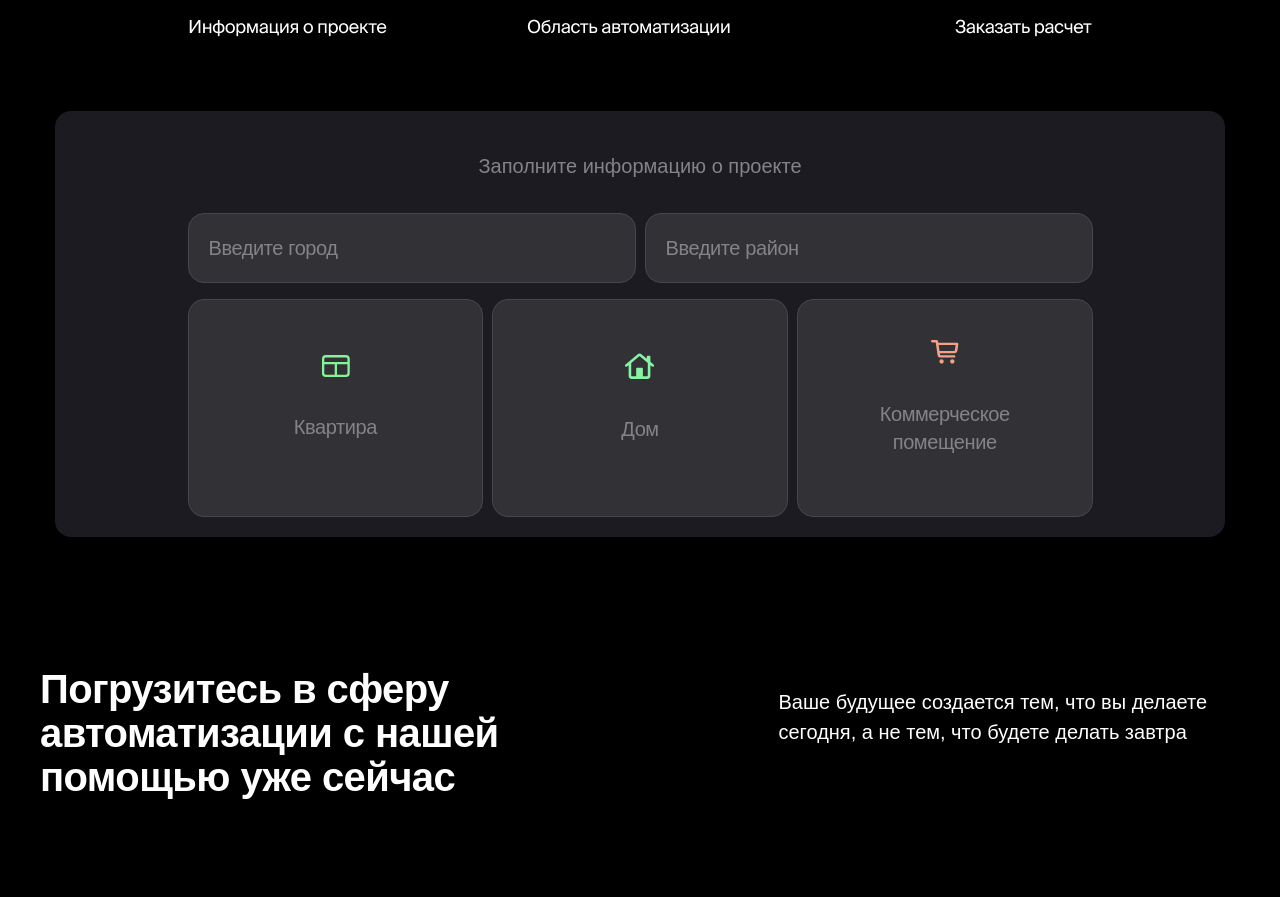
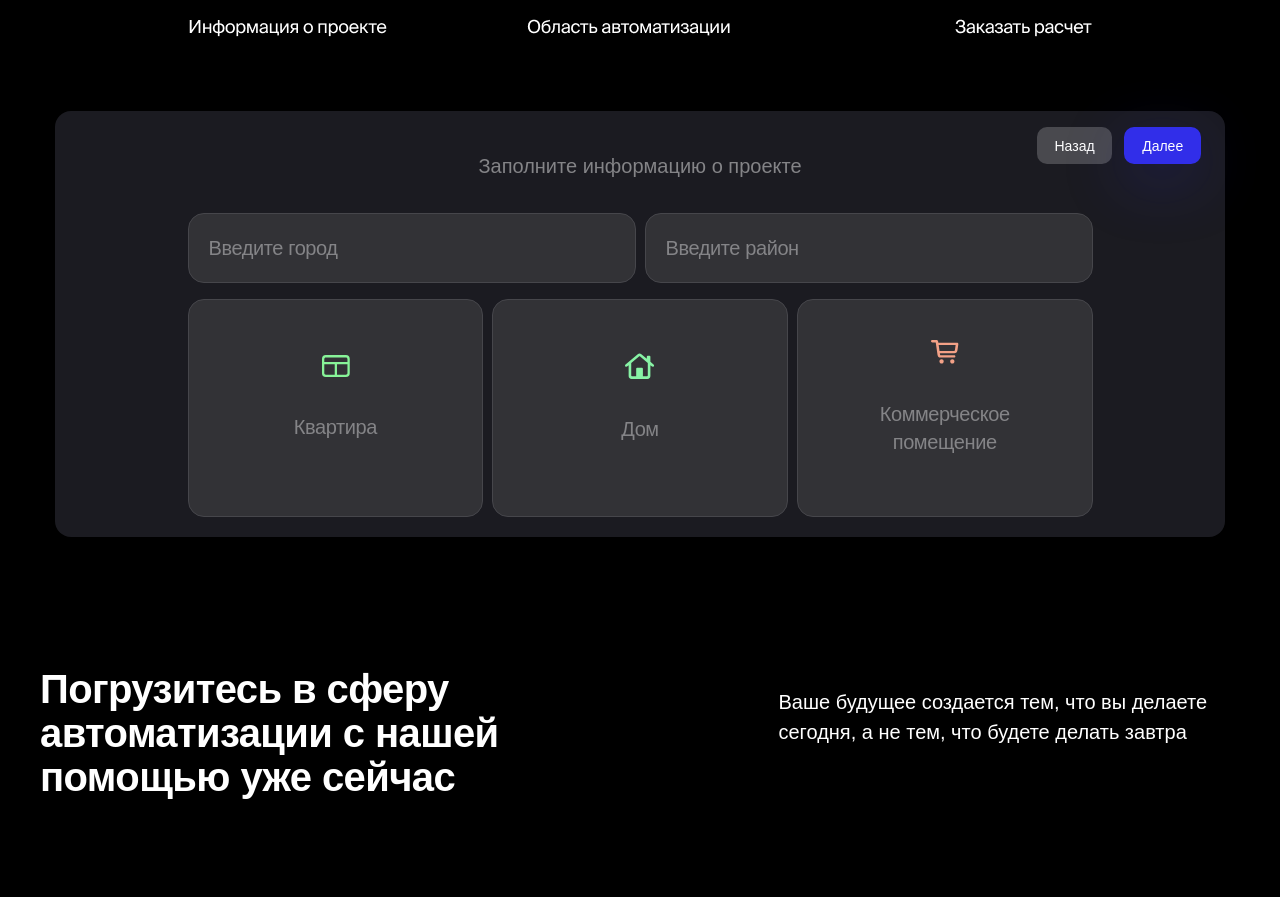
Before and after one commit to NikMakPak/revolution_landing-ord, a React (Vite) app: page / in a window 1280 px wide. Shown: the part 5069-5966 px from the top of the page. Built offline with nearby package versions, Linux system fonts and the light colour scheme.

Commit message:
feat: add btns

```diff
--- a/src/components/StepsForm/StepsForm.jsx
+++ b/src/components/StepsForm/StepsForm.jsx
@@ -30,7 +30,7 @@ export const StepsForm = ({ step, increment, subStep, decrement }) => {
         {() => (
           <Form className={styles.formBg}>
             <p>Заполните информацию о проекте</p>
-            <div style={{ maxWidth: "905px", margin: '0 auto' }}>
+            <div style={{ maxWidth: "905px", margin: "0 auto" }}>
               <div className={styles.flex} style={{ marginBottom: "16px" }}>
                 <div className={styles.Input}>
                   <Field type="text" name="city" placeholder="Введите город" />
@@ -99,12 +99,17 @@ export const StepsForm = ({ step, increment, subStep, decrement }) => {
                 </label>
               </div>
             </div>
+            <div className={styles.controls}>
+              <button className={styles.disBtn} onClick={decrement}>
+                Назад
+              </button>
+              <button className="btn" onClick={increment}>
+                Далее
+              </button>
+            </div>
           </Form>
         )}
       </Formik>
-
-      {/* <button onClick={decrement}>Назад</button>
-      <button onClick={increment}>Вперед</button> */}
     </>
   );
 };
--- a/src/components/StepsForm/StepsForm.module.scss
+++ b/src/components/StepsForm/StepsForm.module.scss
@@ -5,10 +5,35 @@
   text-align: center;
   max-width: 1130px;
   margin: 0 auto ;
-
+position: relative;
   p{
     color: #848487;
   }
+}
+
+.controls{
+position: absolute;
+top: 16px;
+right: 24px;
+button {
+font-size: 14px;
+border-radius: 10px;
+}
+}
+
+.disBtn{
+  cursor: pointer;
+  color: var(--white);
+  border-radius: 12px;
+  border: 1px solid transparent;
+  font-family: inherit;
+  padding: 0.7em 1.2em;
+  background-color: #49494E;
+  transition: all 0.3s ease;
+  &:hover {
+    opacity: 0.8;
+  }
+  margin-right: 12px;
 }
 .flex {
   display: flex;
```
